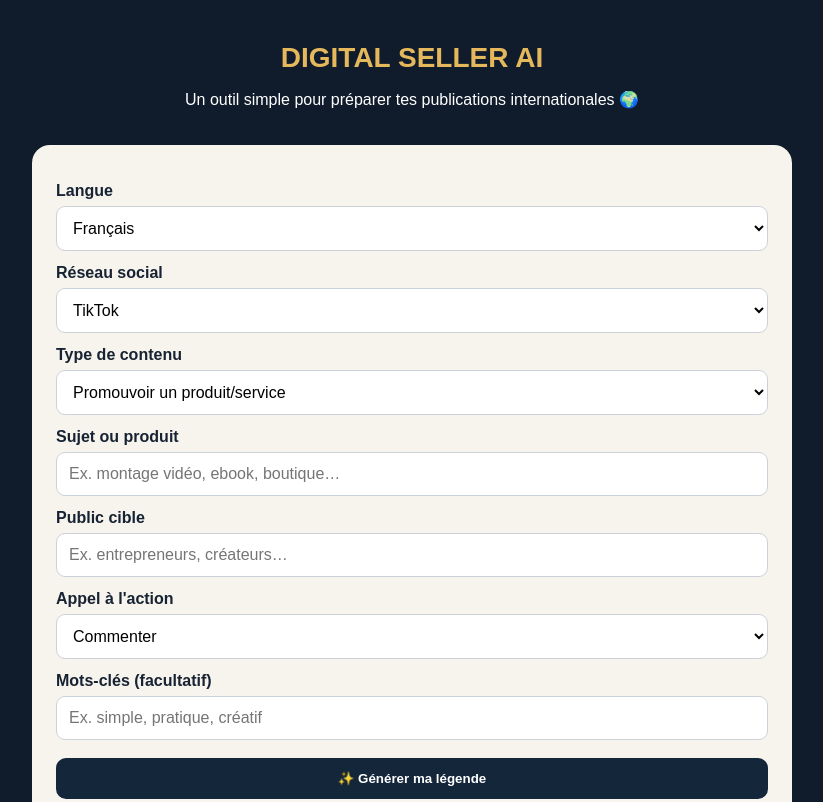
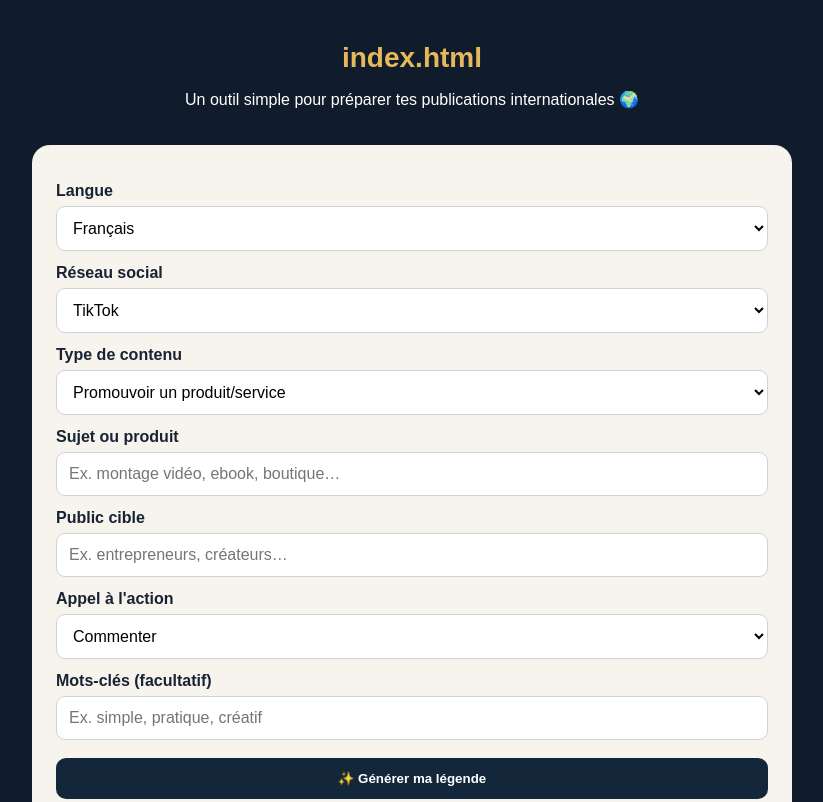
Before and after one commit to mourinhoalberto97-stack/digital-seller-caption-, a plain HTML site: page DIGITAL_SELLER_CAPTION (1).html in a window 1280 px wide. Shown: the top 802 px of the page, without its empty margins (228-1051 px from the left). Drawn offline with Linux system fonts and the light colour scheme.

Commit message:
Update index.html

```diff
--- a/DIGITAL_SELLER_CAPTION (1).html
+++ b/DIGITAL_SELLER_CAPTION (1).html
@@ -1,7 +1,7 @@
 <!doctype html><html lang="fr"><meta charset="utf-8"><meta name="viewport" content="width=device-width,initial-scale=1"><title>DIGITAL SELLER Caption</title>
 <style>
 body{margin:0;background:#101c2b;color:#172333;font:16px Arial}.wrap{max-width:760px;margin:auto;padding:22px}header{text-align:center;color:white;padding:20px}header b{color:#e5b85c;font-size:28px}.card{background:#f7f4ed;padding:24px;border-radius:18px}label{display:block;font-weight:bold;margin:13px 0 6px}input,select{width:100%;padding:12px;border:1px solid #ccd2da;border-radius:9px;font-size:16px;background:white;box-sizing:border-box}button{padding:13px;border:0;border-radius:10px;font-weight:bold;cursor:pointer}.go{width:100%;background:#14263a;color:white;margin:18px 0}.out{white-space:pre-wrap;background:white;padding:16px;border-radius:12px;line-height:1.6;min-height:100px}.gold{background:#e5b85c}.small{font-size:12px;color:#667}
-</style><div class="wrap"><header><b>DIGITAL SELLER AI</b><p>Un outil simple pour préparer tes publications internationales 🌍</p></header><main class="card">
+</style><div class="wrap"><header><b>index.html</b><p>Un outil simple pour préparer tes publications internationales 🌍</p></header><main class="card">
 <label>Langue</label><select id="lang"><option value="fr">Français</option><option value="en">English</option><option value="es">Español</option></select>
 <label>Réseau social</label><select id="platform"><option>TikTok</option><option>Instagram</option><option>Facebook</option><option>YouTube Shorts</option><option>LinkedIn</option></select>
 <label>Type de contenu</label><select id="type"><option value="promo">Promouvoir un produit/service</option><option value="tip">Partager un conseil</option><option value="question">Poser une question</option><option value="story">Raconter une histoire</option><option value="launch">Annonce de lancement</option></select>
```
